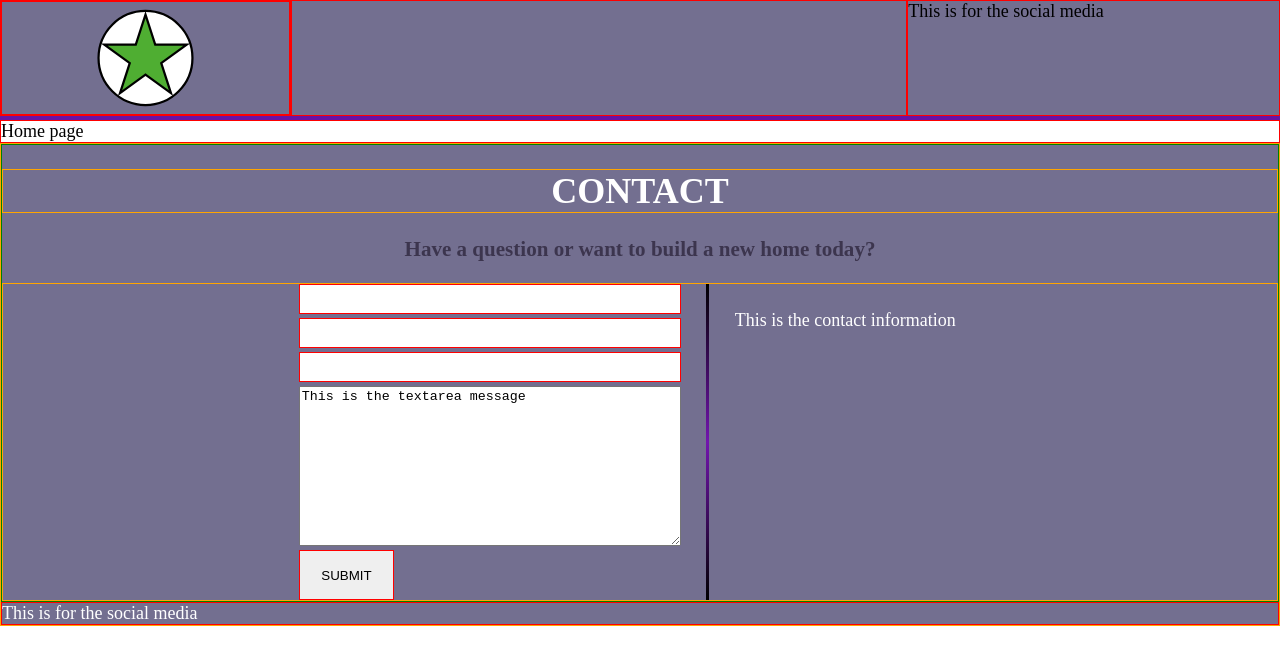
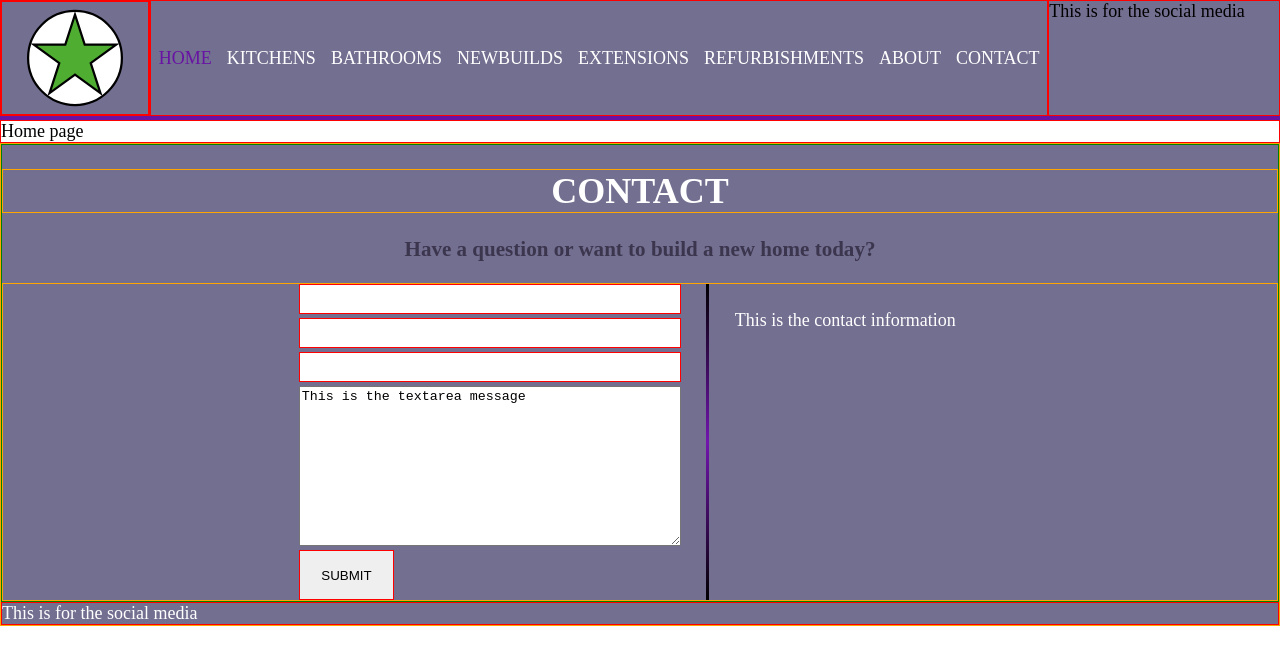
Before and after one commit to DylanWarrener/tpw-development-website-react, a React (Create React App) app: page / in a window 1280 px wide. Shown: the top 664 px of the page. Built offline with nearby package versions, Linux system fonts and the light colour scheme.

Commit message:
Renamed titles to be lowercase

```diff
--- a/src/data/navigation.js
+++ b/src/data/navigation.js
@@ -1,21 +1,21 @@
 const NAV_TITLES = [
-    "Home",
-    "Kitchens",
-    "Bathrooms",
-    "New builds",
-    "Extensions",
-    "Refurbishments",
-    "About",
-    "Contact"
+    "home",
+    "kitchens",
+    "bathrooms",
+    "newbuilds",
+    "extensions",
+    "refurbishments",
+    "about",
+    "contact"
 ];
 
-const NAV_DATA = [];
-for(let i = 0; i < NAV_TITLES.length; i++) {
-    NAV_DATA.push({
-        "id": i,
-        "name": NAV_TITLES[i],
-        "routeName": (NAV_TITLES[i] === "Home") ? "/" : NAV_TITLES[i].toLowerCase()
-    });
-}
+const NAVIGATIONAL_DATA = {}
+NAV_TITLES.forEach((title, index, arr) => {
+    NAVIGATIONAL_DATA[title] = {
+        "id": index,
+        "title": title.toUpperCase(),
+        "routeName": (title === "home") ? "/" : title.toLowerCase()
+    }
+});
 
-export default NAV_DATA;
+export default NAVIGATIONAL_DATA;
```
